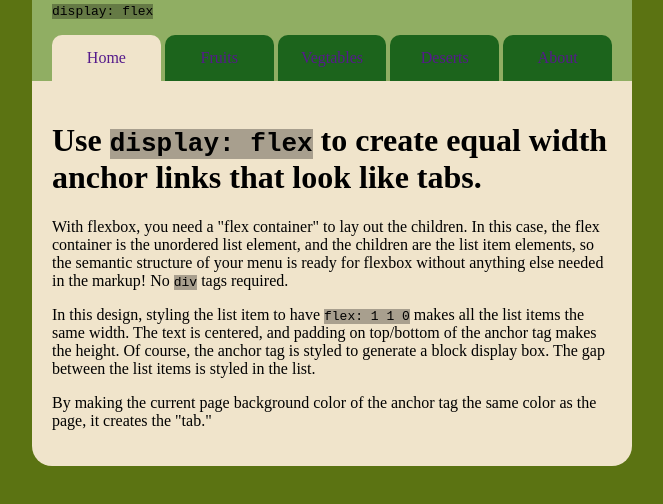
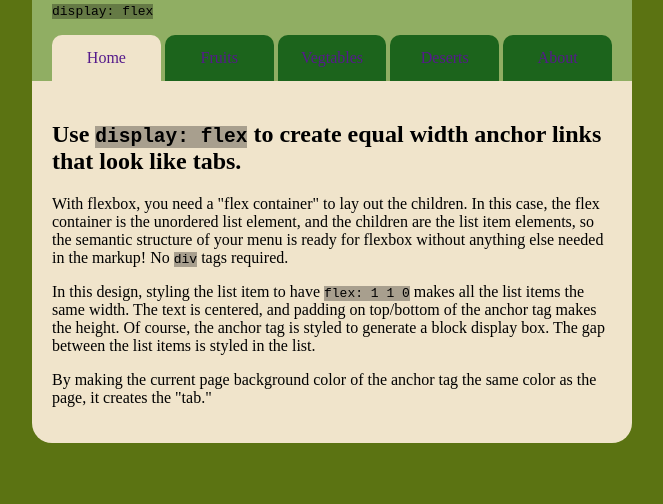
Before and after one commit to Mangomango6776/10-tabs, a plain HTML site: page index.html in a window 1280 px wide. Shown: the part 144-648 px from the top of the page, without its empty margins (308-971 px from the left). Drawn offline with Linux system fonts and the light colour scheme.

Commit message:
fixed h2

```diff
--- a/index.html
+++ b/index.html
@@ -27,7 +27,7 @@
             </header>
 
             <main class="site-main">
-                <h1>Use <code>display: flex</code> to create equal width anchor links that look like tabs.</h1>
+                <h2>Use <code>display: flex</code> to create equal width anchor links that look like tabs.</h2>
                 <p>With flexbox, you need a "flex container" to lay out the children. In this case, the flex container is the unordered list element, and the children are the list item elements, so the semantic structure of your menu is ready for flexbox without anything else needed in the markup! No <code>div</code> tags required.</p>
                 <p>In this design, styling the list item to have <code>flex: 1 1 0</code> makes all the list items the same width. The text is centered, and padding on top/bottom of the anchor tag makes the height. Of course, the anchor tag is styled to generate a block display box. The gap between the list items is styled in the list.</p>
                 <p>By making the current page background color of the anchor tag the same color as the page, it creates the "tab."</p>
```
